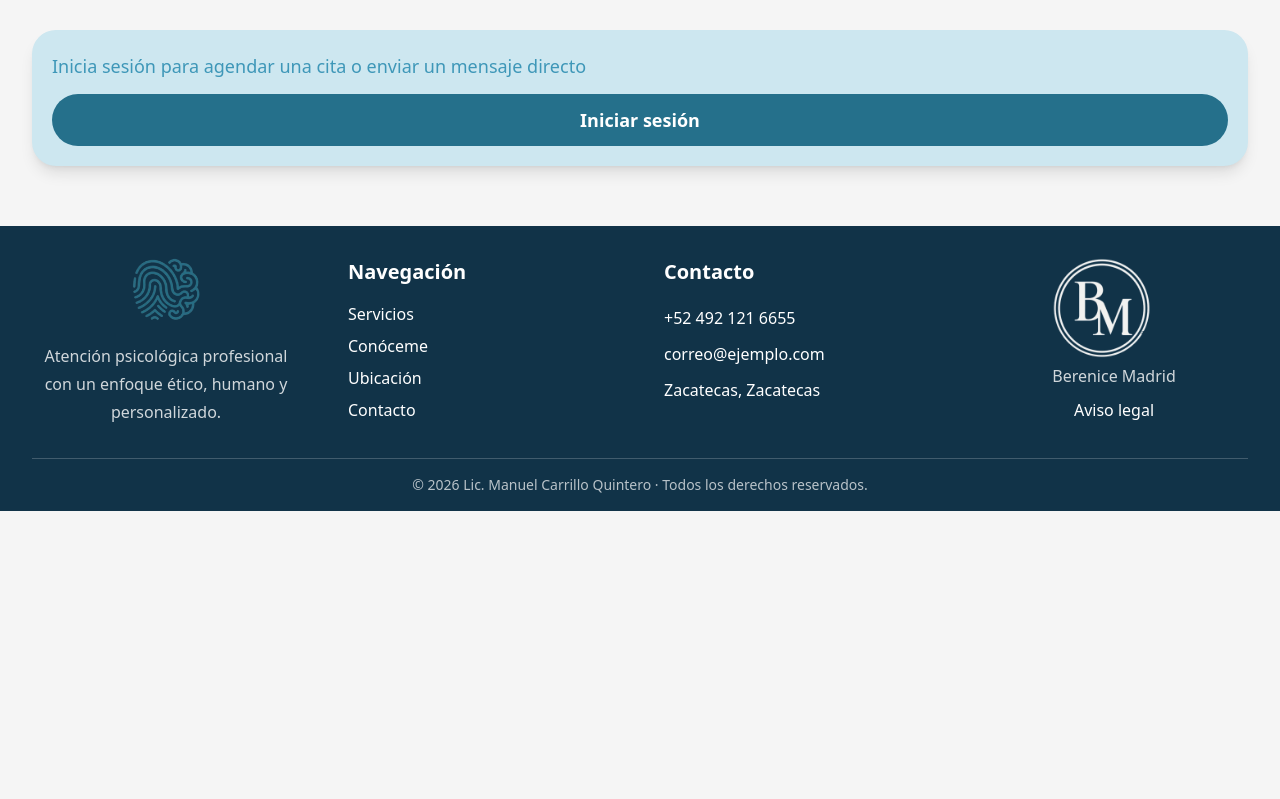
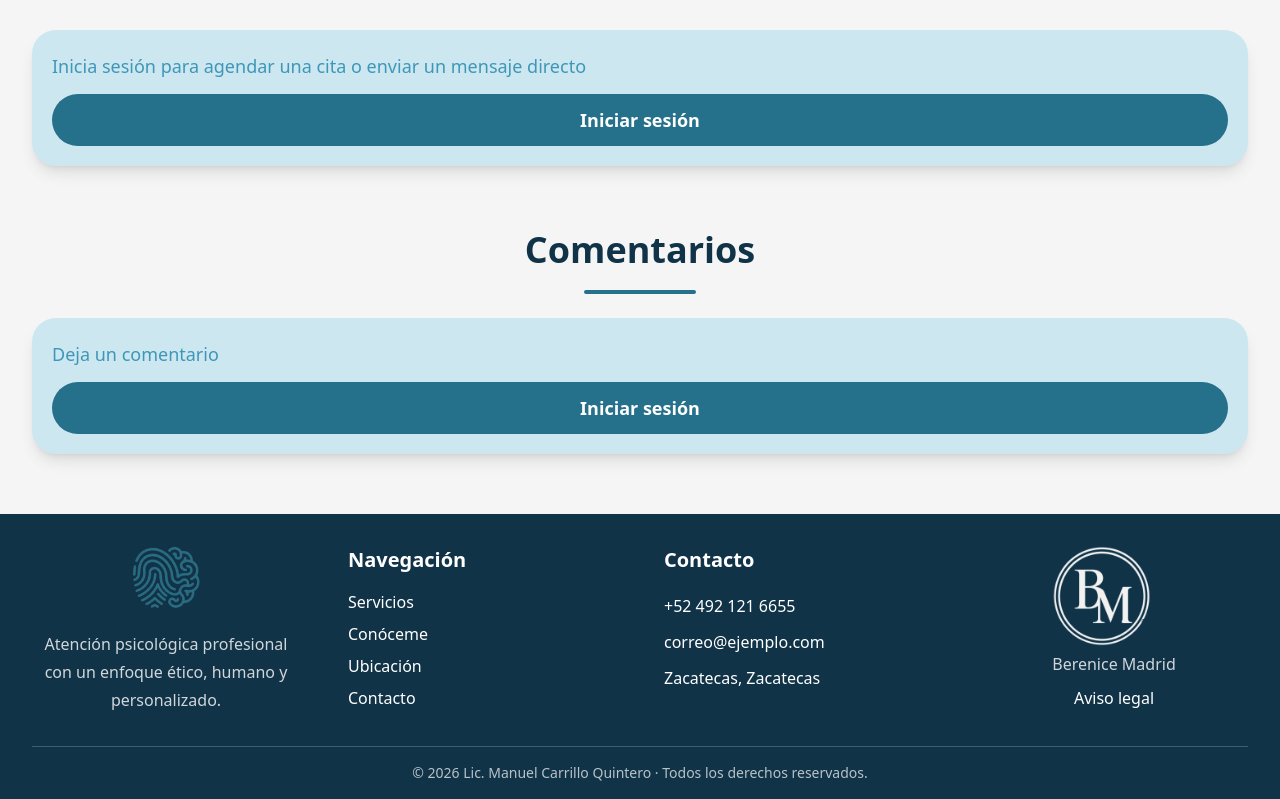
Before and after one commit to nayenay/web-psicologo, a Next.js app: page / in a window 1280 px wide. Shown: the part 3224-4023 px from the top of the page. Before the commit the page ends 3735 px from the top, so only its background shows below. Built offline with nearby package versions, Linux system fonts and the light colour scheme.

Commit message:
feat: comentarios in homepage

```diff
--- a/src/app/page.tsx
+++ b/src/app/page.tsx
@@ -5,6 +5,8 @@ import Conoceme from "@/components/home/Conoceme";
 import Ubicacion from "@/components/home/Ubicacion";
 import Contacto from "@/components/home/Contacto";
 import SinAutenticar from "@/components/home/SinAutentificar"
+import ComentarioSinCuenta from "@/components/home/ComentarioSinCuenta";
+import Comentarios from "@/components/home/Comentarios";
 
 export default function Home() {
   return (
@@ -16,6 +18,8 @@ export default function Home() {
       <Ubicacion />
       <Contacto />
       <SinAutenticar />
+      <Comentarios />
+      <ComentarioSinCuenta />
 
 
 
--- a/src/components/home/ComentarioSinCuenta.tsx
+++ b/src/components/home/ComentarioSinCuenta.tsx
@@ -2,46 +2,40 @@ import Link from "next/link";
 import Container from "../layout/Container";
 
 
-export default function SinAutenticar(){
+export default function ComentarioSinCuenta(){
     return (
-        <section id="agendar"
-            className="py-15 bg-[var(--background)]">
+        <section
+            className="py-5 mb-10 bg-[var(--background)]">
             <Container>
-                <div className="text-center mb-8">
-                    <h2 className=" text-4xl font-bold text-[var(--primary-dark)]">
-                        Agenda una cita o envía un mensaje
-                    </h2>
-                    <div className="  mx-auto  mt-5  h-1  w-28  rounded-full  bg-[var(--primary)]  "/>
-                </div >
+
 
                 <div
                     className="
                         mx-auto
-                        max-w-2xl
+                        max-w-7xl
                         rounded-3xl
                         bg-[var(--card)]
-                        p-12
+                        p-5
                         shadow-lg
                         text-center
                     "
                 >
-                    <h3 className="text-3xl font-bold text-[var(--primary-dark)]">
-                        Agenda tu consulta
-                    </h3>
 
-                    <p className="mt-6 text-lg leading-8 text-[var(--primary-dark)]">
-                        Inicia sesión para agendar una cita
+                    <p className=" text-lg leading-8 text-justify font-medium  text-[var(--primary-light)]">
+                        Deja un comentario
                     </p>
 
                     <Link
                         href="/login"
                         className="
-                            inline-block
-                            mt-10
+                            block
+                            mt-3
+                            w-full
                             rounded-full
                             bg-[var(--primary)]
                             px-8
                             py-3
+                            text-center
                             text-lg
                             font-semibold
                             text-white
@@ -49,6 +43,7 @@ export default function SinAutenticar(){
                             duration-300
                             hover:bg-[var(--primary-dark)]
                             hover:scale-105
+
                         "
                     >
                         Iniciar sesión
@@ -59,14 +54,16 @@ export default function SinAutenticar(){
                 </div>
 
 
+            </Container>
+        </section>
+    )
+}
 
 
 
 
 
 
-
-            </Container>
-        </section>
-    )
-}
+ <h3 className="text-3xl font-bold text-[var(--primary-dark)]">
+                        Agenda tu consulta
+                    </h3>
--- a/src/components/home/Comentarios.tsx
+++ b/src/components/home/Comentarios.tsx
@@ -0,0 +1,20 @@
+import Link from "next/link";
+import Container from "../layout/Container";
+
+
+export default function Comentarios(){
+    return (
+        <section id="comentarios"
+            className="py-1 bg-[var(--background)]">
+            <Container>
+                <div className="text-center mb-0">
+                    <h2 className=" text-4xl font-bold text-[var(--primary-dark)]">
+                        Comentarios
+                    </h2>
+                    <div className="  mx-auto  mt-5  h-1  w-28  rounded-full  bg-[var(--primary)]  "/>
+                </div >
+
+            </Container>
+        </section>
+    )
+}
```
